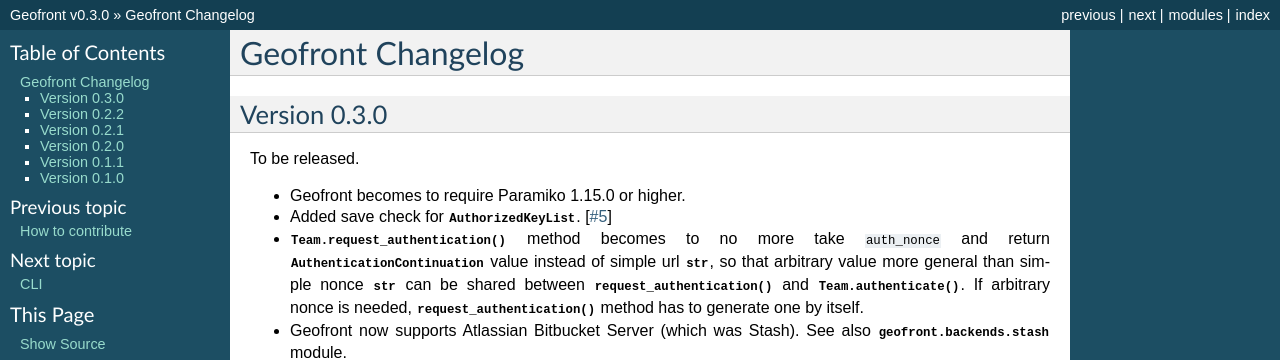
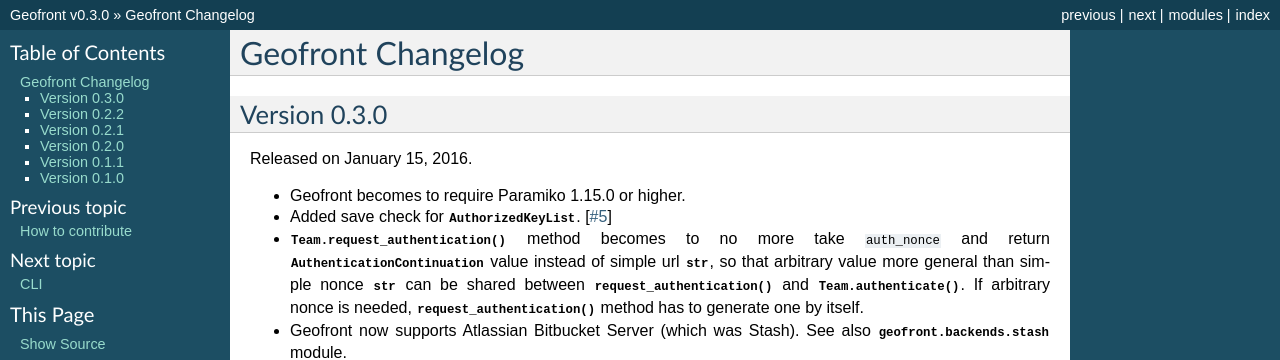
Before and after one commit to geofront-auth/geofront, a Sphinx documentation site: the page built from docs/changes.rst, in a window 1280 px wide. Shown: the top 360 px of the page. Built offline with Sphinx 7.4.7, drawn with Linux system fonts in a browser that asks for light colours; pages that are not in the unit, such as notebooks, are missing from menus.

Commit message:
Release 0.3.0

```diff
--- a/docs/changes.rst
+++ b/docs/changes.rst
@@ -4,7 +4,7 @@
 Version 0.3.0
 -------------
 
-To be released.
+Released on January 15, 2016.
 
 - Geofront becomes to require Paramiko 1.15.0 or higher.
 - Added save check for :class:`~geofront.remote.AuthorizedKeyList`.
```
